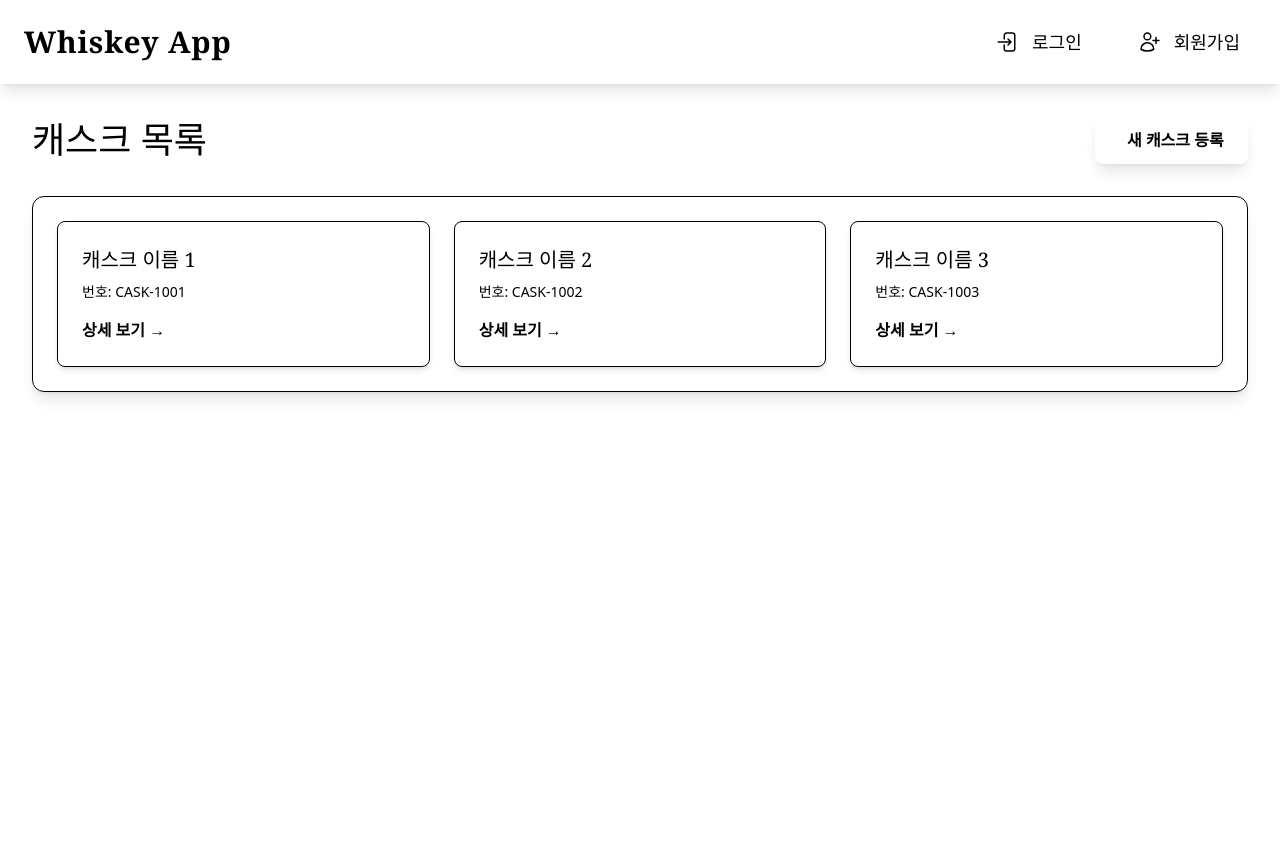
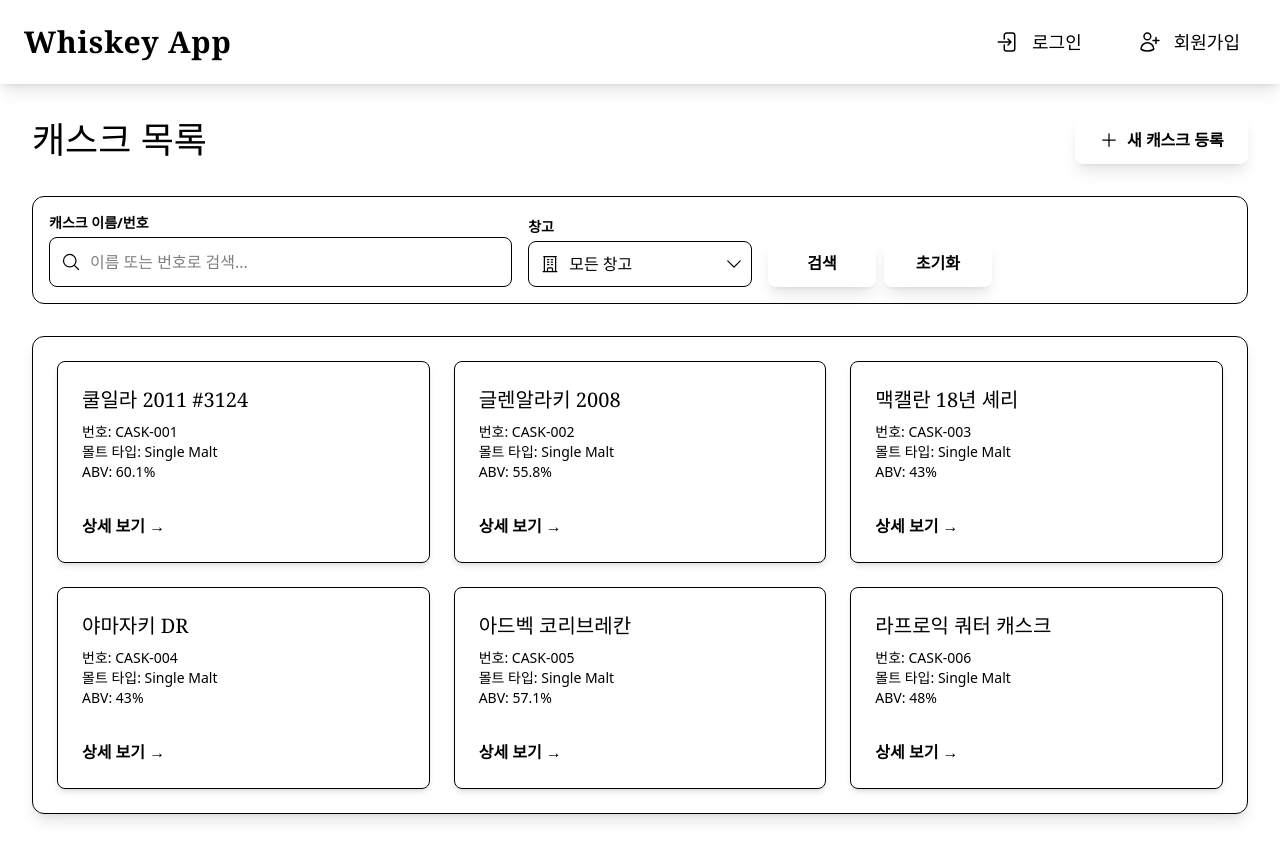
Before and after one commit to JaeBeen95/whiskey-app, a React (Vite) app: page /casks in a window 1280 px wide. Shown: the top 860 px of the page. Built offline with nearby package versions, Linux system fonts and the light colour scheme; no server answers.

Commit message:
✨ feat: CaskCard 컴포넌트 생성

```diff
--- a/src/pages/cask/CaskListPage.tsx
+++ b/src/pages/cask/CaskListPage.tsx
@@ -1,41 +1,134 @@
-import { Link } from "react-router-dom";
+import { useState } from "react";
+import { useForm, type SubmitHandler } from "react-hook-form";
 import { useModal } from "@/hooks/useModal";
+import SearchFilter from "@/components/SearchFilter";
+import Input from "@/components/Input";
 import CaskFormModal from "@/pages/cask/components/CaskFormModal";
 import Button from "@/components/Button";
-import { PlusIcon } from "@heroicons/react/24/outline";
+import Select from "@/components/Select";
+import CaskCard from "@/pages/cask/components/CaskCard";
+import { PlusIcon, MagnifyingGlassIcon, BuildingOfficeIcon } from "@heroicons/react/24/outline";
+import type { CaskContent } from "@/pages/cask/types";
+
+interface SearchFormData {
+  cask_name: string;
+  warehouse: string;
+}
+
+const mockCasks: CaskContent[] = [
+  {
+    cask_id: 1,
+    cask_name: "쿨일라 2011 #3124",
+    cask_number: "CASK-001",
+    malt_type: "Single Malt",
+    abv: 60.1,
+  },
+  {
+    cask_id: 2,
+    cask_name: "글렌알라키 2008",
+    cask_number: "CASK-002",
+    malt_type: "Single Malt",
+    abv: 55.8,
+  },
+  {
+    cask_id: 3,
+    cask_name: "맥캘란 18년 셰리",
+    cask_number: "CASK-003",
+    malt_type: "Single Malt",
+    abv: 43.0,
+  },
+  {
+    cask_id: 4,
+    cask_name: "야마자키 DR",
+    cask_number: "CASK-004",
+    malt_type: "Single Malt",
+    abv: 43.0,
+  },
+  {
+    cask_id: 5,
+    cask_name: "아드벡 코리브레칸",
+    cask_number: "CASK-005",
+    malt_type: "Single Malt",
+    abv: 57.1,
+  },
+  {
+    cask_id: 6,
+    cask_name: "라프로익 쿼터 캐스크",
+    cask_number: "CASK-006",
+    malt_type: "Single Malt",
+    abv: 48.0,
+  },
+];
 
 export default function CaskListPage() {
   const { isOpen, openModal, closeModal } = useModal();
+  const [searchParams, setSearchParams] = useState<SearchFormData>({
+    cask_name: "",
+    warehouse: "",
+  });
 
-  const handleFormSubmit = async () => {
+  const { register, handleSubmit, reset } = useForm<SearchFormData>({
+    defaultValues: { cask_name: "", warehouse: "" },
+  });
+
+  const handleCreateSubmit = async () => {
     console.log("생성");
     closeModal();
+  };
+
+  const handleSearch: SubmitHandler<SearchFormData> = (data) => {
+    console.log("검색 조건:", data);
+    setSearchParams(data);
+  };
+
+  const handleReset = () => {
+    reset();
+    handleSearch({ cask_name: "", warehouse: "" });
   };
 
   return (
     <div className="p-8 bg-deep-navy-900 min-h-screen text-light-gray-50">
       <div className="flex justify-between items-center mb-8">
         <h1 className="text-4xl font-serif text-gold-500">캐스크 목록</h1>
-        <Button onClick={openModal} icon={<PlusIcon />}>
+        <Button onClick={openModal} icon={<PlusIcon className="w-5 h-5" />}>
           새 캐스크 등록
         </Button>
       </div>
+
+      <SearchFilter onSubmit={handleSubmit(handleSearch)} onReset={handleReset}>
+        <div className="lg:col-span-2">
+          <label htmlFor="cask_name" className="block text-sm font-bold text-gold-500 mb-1">
+            캐스크 이름/번호
+          </label>
+          <Input
+            id="cask_name"
+            icon={<MagnifyingGlassIcon className="w-5 h-5" />}
+            placeholder="이름 또는 번호로 검색..."
+            {...register("cask_name")}
+          />
+        </div>
+
+        <div>
+          <label htmlFor="warehouse" className="block text-sm font-bold text-gold-500 mb-1">
+            창고
+          </label>
+          <Select
+            id="warehouse"
+            icon={<BuildingOfficeIcon className="w-5 h-5" />}
+            {...register("warehouse")}
+          >
+            <option value="">모든 창고</option>
+            <option value="Warehouse A">Warehouse A</option>
+            <option value="Warehouse B">Warehouse B</option>
+            <option value="Warehouse C">Warehouse C</option>
+          </Select>
+        </div>
+      </SearchFilter>
+
       <div className="bg-deep-navy-800 p-6 rounded-xl shadow-lg border border-gold-500/20">
         <div className="grid grid-cols-1 md:grid-cols-2 lg:grid-cols-3 gap-6">
-          {[1, 2, 3].map((id) => (
-            <div
-              key={id}
-              className="bg-deep-navy-900/50 p-6 rounded-lg shadow-md border border-gold-500/20 hover:shadow-glow-gold hover:border-gold-500/50 transition-all duration-300"
-            >
-              <h3 className="text-xl font-serif text-light-gray-50 mb-2">캐스크 이름 {id}</h3>
-              <p className="text-sm text-light-gray-50/70 mb-4">번호: CASK-{1000 + id}</p>
-              <Link
-                to={`/casks/${id}`}
-                className="inline-flex items-center text-gold-500 hover:text-accent-orange-500 font-bold"
-              >
-                상세 보기 &rarr;
-              </Link>
-            </div>
+          {mockCasks.map((cask) => (
+            <CaskCard key={cask.cask_id} cask={cask} />
           ))}
         </div>
       </div>
@@ -43,7 +136,7 @@
         isOpen={isOpen}
         onClose={closeModal}
         mode="create"
-        onSubmit={handleFormSubmit}
+        onSubmit={handleCreateSubmit}
       />
     </div>
   );
--- /dev/null
+++ b/src/pages/cask/components/CaskCard.tsx
@@ -0,0 +1,25 @@
+import { Link } from "react-router-dom";
+import type { CaskContent } from "@/pages/cask/types";
+
+interface CaskCardProps {
+  cask: CaskContent;
+}
+
+export default function CaskCard({ cask }: CaskCardProps) {
+  return (
+    <div className="bg-deep-navy-900/50 p-6 rounded-lg shadow-md border border-gold-500/20 hover:shadow-glow-gold hover:border-gold-500/50 transition-all duration-300 flex flex-col justify-between">
+      <div>
+        <h3 className="text-xl font-serif text-light-gray-50 mb-2 truncate">{cask.cask_name}</h3>
+        <p className="text-sm text-light-gray-50/70">번호: {cask.cask_number}</p>
+        <p className="text-sm text-light-gray-50/70">몰트 타입: {cask.malt_type}</p>
+        <p className="text-sm text-light-gray-50/70 mb-4">ABV: {cask.abv}%</p>
+      </div>
+      <Link
+        to={`/casks/${cask.cask_id}`}
+        className="inline-flex items-center text-gold-500 hover:text-accent-orange-500 font-bold self-start mt-4"
+      >
+        상세 보기 &rarr;
+      </Link>
+    </div>
+  );
+}
```
